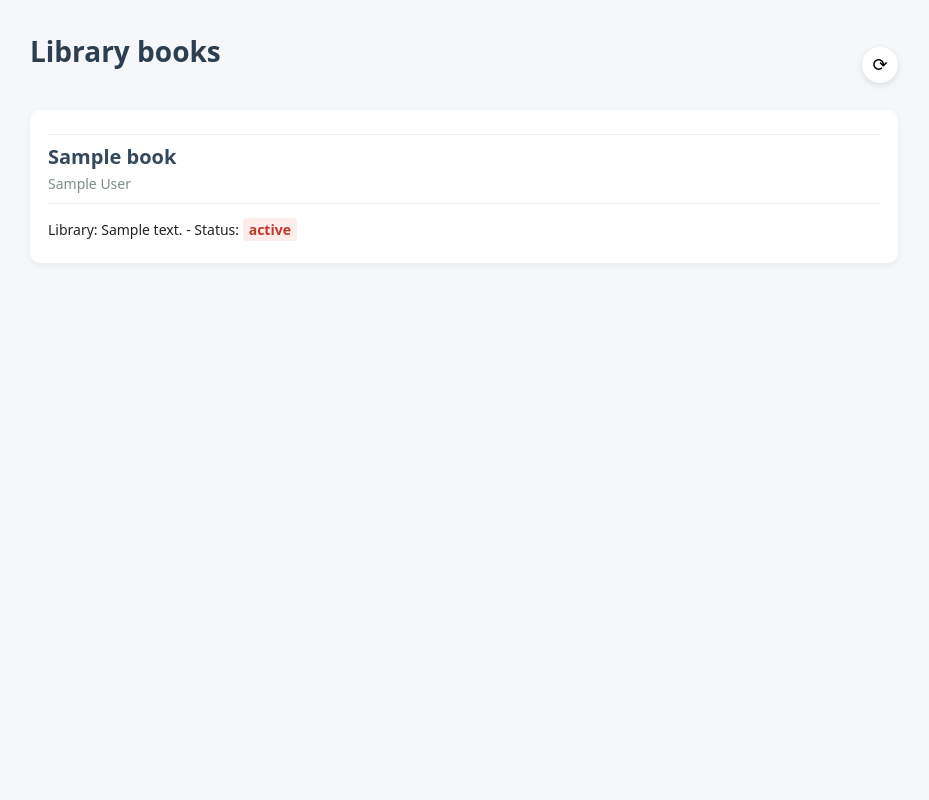
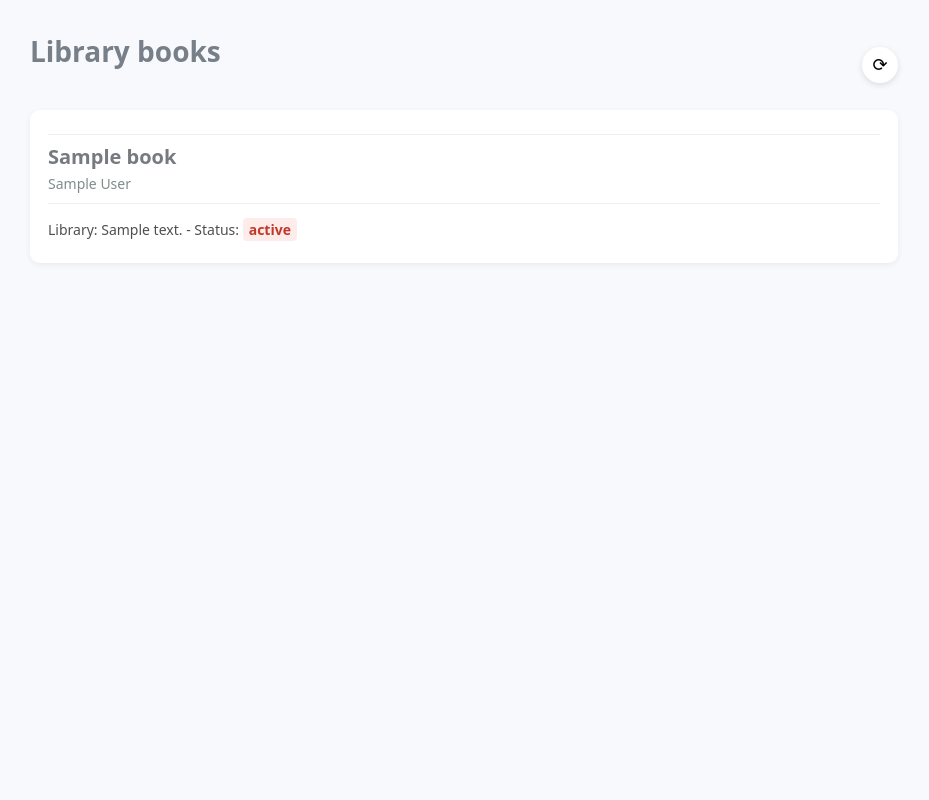
Before and after one commit to OlgaAk/konyvtar, a Flask app: template templates/index.html in a window 1280 px wide. Shown: the whole page, without its empty margins (176-1105 px from the left). Run offline with Flask 3, Linux system fonts and the light colour scheme; the template is opened without the code that fills it: most values are stand-ins (such as "Sample title", 1, 10 or a date in 2020).

Commit message:
change font color

```diff
--- a/static/styles/style.css
+++ b/static/styles/style.css
@@ -1,10 +1,10 @@
 /* Global page styles */
 body {
   font-family: system-ui, -apple-system, BlinkMacSystemFont, "Segoe UI", sans-serif;
-  background-color: #f5f7fb;
+  background-color: #f5f7fba8;
   margin: 0;
   padding: 0;
-  color: #222;
+  color: #504e4e;
 }
 
 /* Container for whole content */
@@ -35,7 +35,7 @@ button:hover {
 h1 {
   margin: 16px 0 24px;
   font-size: 28px;
-  color: #2c3e50;
+  color: #778088;
 }
 
 /* Outer container for the books list */
@@ -59,7 +59,7 @@ body > div > div {
 h3 {
   margin: 0 0 4px;
   font-size: 20px;
-  color: #34495e;
+  color: #777b7f;
 }
 
 h5 {
```
